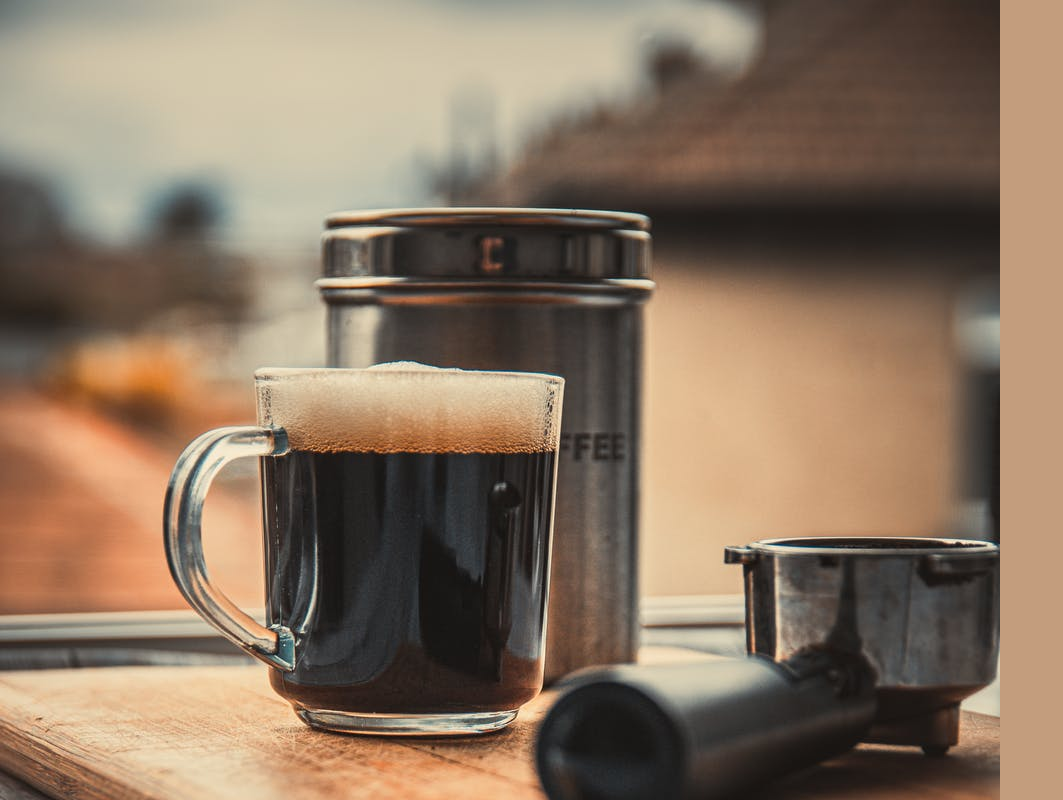
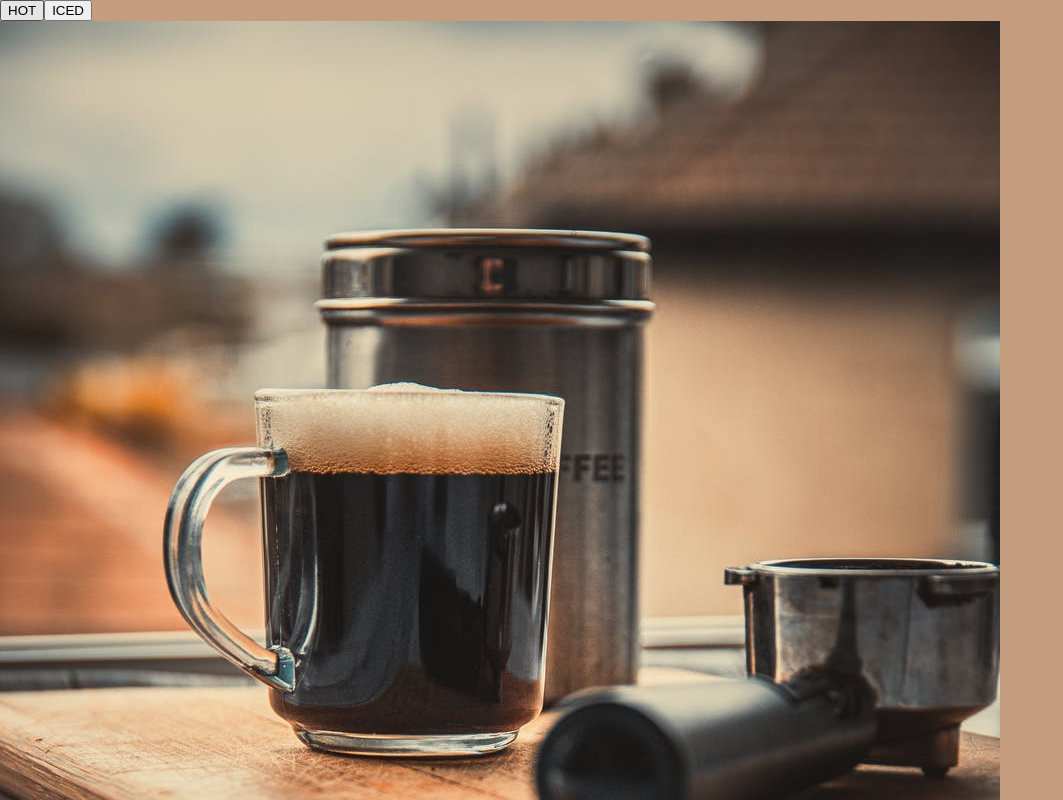
Before and after one commit to joakimgus/DS3801_Grensesnitt_Eksamen, a React (Create React App) app in the folder eksamen/: page / in a window 1280 px wide. Shown: the top 800 px of the page, without its empty margins (0-1063 px from the left). Built offline with nearby package versions, Linux system fonts and the light colour scheme.

Commit message:
Started work onHeader

```diff
--- a/eksamen/src/js/App.jsx
+++ b/eksamen/src/js/App.jsx
@@ -1,13 +1,16 @@
 import React from 'react';
 import '../css/App.css';
+import Header from './components/Header.jsx';
 import ProductRender from './components/ProductRender.jsx';
 import Login from './components/Login.jsx';
 import Footer from './components/Footer.jsx';
 import MainMenu from './components/MainMenu.jsx';
 
+
 const App = () => {
   return(
     <>
+      <Header />
       <ProductRender />
       <Footer />
     </>
--- /dev/null
+++ b/eksamen/src/js/components/Header.jsx
@@ -0,0 +1,15 @@
+import React from 'react';
+import '../../css/Header.css';
+
+const Header = () => {
+
+  return(
+    <div>
+      <button id="tabOne" className="headerBtn">HOT</button>
+      <button id="tabTwo" className="headerBtn">ICED</button>
+    </div>
+  )
+
+}
+
+export default Header;
```
Also changed, not shown: eksamen/src/css/Header.css (added).
